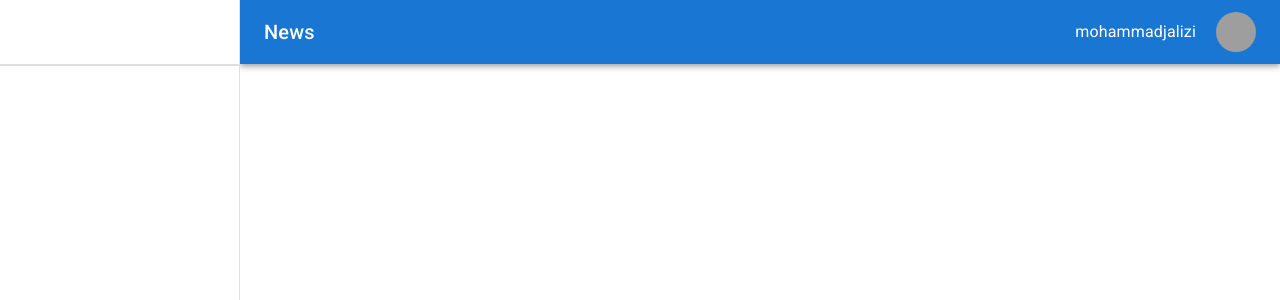
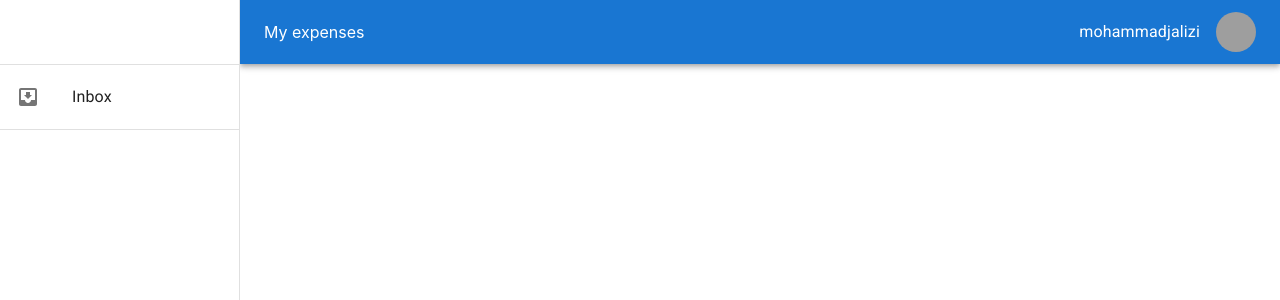
Before and after one commit to mohammadjalizi/Material-UI-project-1-, a React (Create React App) app: page / in a window 1280 px wide. Shown: the top 300 px of the page. Built offline with nearby package versions, Linux system fonts and the light colour scheme; grey boxes are pictures that could not be loaded.

Commit message:
added project

```diff
--- a/src/pages/Root.jsx
+++ b/src/pages/Root.jsx
@@ -2,7 +2,7 @@ import React from 'react'
 import { Outlet } from 'react-router-dom'
 import Appbar from '../uicompennet/Appbar'
 import Drawerr from '../uicompennet/Drawerr'
-const drawerWidth = 240;
+const drawerWidth=240
 const Root = () => {
   return (
     <div>
--- a/src/uicompennet/Appbar.jsx
+++ b/src/uicompennet/Appbar.jsx
@@ -1,31 +1,34 @@
-import React from 'react'
-import AppBar from '@mui/material/AppBar';
-import Box from '@mui/material/Box';
-import Toolbar from '@mui/material/Toolbar';
-import Typography from '@mui/material/Typography';
-import Button from '@mui/material/Button';
-import Avatar from '@mui/material/Avatar';
+import React from "react";
+import { Toolbar, AppBar, Avatar, Link, Typography } from "@mui/material";
 import img from '../uicompennet/me.jpg'
 
-import MenuIcon from '@mui/icons-material/Menu';
+const Appbar = ({ drawerWidth }) => {
+  return (
+    <AppBar
+      sx={{ width: `calc(100% - ${drawerWidth}px)`, ml: `${drawerWidth}px` }}
+      position="static"
+    >
+      <Toolbar>
+        <Link
+          sx={{
+            flexGrow: 1,
+            textDecoration: "none",
+            "&:hover": { fontSize: "16.5px" },
+          }}
+          color="inherit"
+          href="/"
+        >
+          My expenses
+        </Link>
 
-const drawerWidth = 240;
-const Appbar = ({drawerWidth}) => {
-  return (
-    <Box sx={{ flexGrow: 1 }}>
-    <AppBar position="static"
-     sx={{ width: `calc(100% - ${drawerWidth}px)`, ml: `${drawerWidth}px` }}>
-      <Toolbar>
+        <Typography mr={2} variant="body1" color="inherit">
+          mohammadjalizi
+        </Typography>
 
-        <Typography variant="h6" component="div" sx={{ flexGrow: 1 }}>
-          News
-        </Typography>
-        <Typography variant="body1"  sx={{mr:'20px'}}  color="inherit">mohammadjalizi</Typography>
-        <Avatar alt="Remy Sharp" src={img}/>
+        <Avatar alt="Remy Sharp" src={img} />
       </Toolbar>
     </AppBar>
-  </Box>
-  )
-}
+  );
+};
 
-export default Appbar
+export default Appbar;
--- a/src/uicompennet/Drawerr.jsx
+++ b/src/uicompennet/Drawerr.jsx
@@ -4,7 +4,7 @@ import Drawer from '@mui/material/Drawer';
 import CssBaseline from '@mui/material/CssBaseline';
 import AppBar from '@mui/material/AppBar';
 import Toolbar from '@mui/material/Toolbar';
-import List from '@mui/material/List';
+
 import Typography from '@mui/material/Typography';
 import Divider from '@mui/material/Divider';
 import ListItem from '@mui/material/ListItem';
@@ -13,6 +13,7 @@ import ListItemIcon from '@mui/material/ListItemIcon';
 import ListItemText from '@mui/material/ListItemText';
 import InboxIcon from '@mui/icons-material/MoveToInbox';
 import MailIcon from '@mui/icons-material/Mail';
+import { List } from '@mui/material';
 
 
 const Drawerr = ({drawerWidth}) => {
@@ -31,8 +32,20 @@ const Drawerr = ({drawerWidth}) => {
         anchor="left"
       >
         <Toolbar />
+
+
         <Divider />
+        <List>
+        <ListItem disablePadding>
+            <ListItemButton>
+              <ListItemIcon>
+                <InboxIcon />
+              </ListItemIcon>
+              <ListItemText primary="Inbox" />
+            </ListItemButton>
+          </ListItem>
 
+        </List>
         <Divider />
 
       </Drawer>
```
